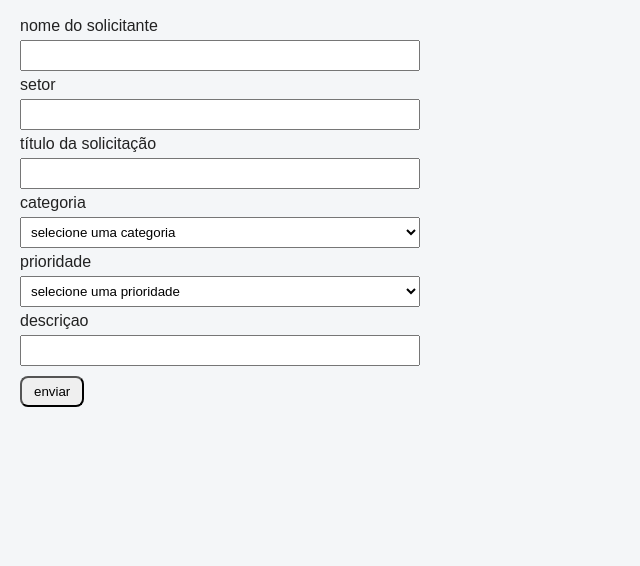
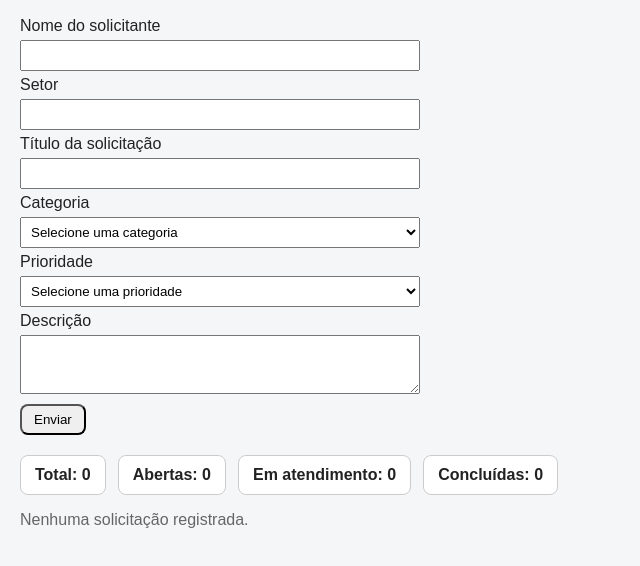
Before and after one commit to gabrielpontes1/web-coding-, a plain HTML site: page atividades vitor/Atividade 18 - Painel de Solicitações Internas/index.html in a window 1280 px wide. Shown: the part 60-626 px from the top of the page, without its empty margins (0-640 px from the left). Drawn offline with Linux system fonts and the light colour scheme.

Commit message:
Refactor index.html for improved form and layout
Updated the HTML structure to include required fields, changed language to Portuguese, and added new options in the select elements. Also added a section for indicators and a textarea for description.

```diff
--- a/atividades vitor/Atividade 18 - Painel de Solicitações Internas/index.html
+++ b/atividades vitor/Atividade 18 - Painel de Solicitações Internas/index.html
@@ -1,5 +1,5 @@
 <!DOCTYPE html>
-<html lang="en">
+<html lang="pt-BR">
 <head>
   <meta charset="UTF-8">
   <meta name="viewport" content="width=device-width, initial-scale=1.0">
@@ -11,39 +11,53 @@
   <header>
     <h1>Painel de Solicitações Internas</h1>
   </header>
+
   <main>
     <form action="" id="formulario">
-      <label for="nome">nome do solicitante</label>
-      <input type="text" id="nome" name="nome">
+      <label for="nome">Nome do solicitante</label>
+      <input type="text" id="nome" name="nome" required>
 
-      <label for="setor">setor</label>
-      <input type="text" id="setor" name="setor">
+      <label for="setor">Setor</label>
+      <input type="text" id="setor" name="setor" required>
 
-      <label for="titulo_solicita">título da solicitação</label>
-      <input type="text" id="titulo_solicita" name="titulo_solicita">
+      <label for="titulo_solicita">Título da solicitação</label>
+      <input type="text" id="titulo_solicita" name="titulo_solicita" required>
 
-      <label for="catergoria">categoria</label>
-      <select id="categoria" name="categoria"  >
-        <option value="" disable selected>selecione uma categoria</option>
-        <option value="suporte_tecnico">Suporte Técnico</option>
-        <option value="equipamento">equipamento</option>
-
+      <label for="categoria">Categoria</label>
+      <select id="categoria" name="categoria" required>
+        <option value="" disabled selected>Selecione uma categoria</option>
+        <option value="Suporte Técnico">Suporte Técnico</option>
+        <option value="Equipamento">Equipamento</option>
+        <option value="Sistema">Sistema</option>
+        <option value="Acesso">Acesso</option>
+        <option value="Outros">Outros</option>
       </select>
 
-      <label for="prioridade">prioridade</label>
-      <select name="prioridade" id="prioridade">
-        <option value="" disabled selected>selecione uma prioridade</option>
-        <option value="baixa">baixa</option>
-        <option value="media">media</option>
-        <option value="alta">alta</option>
+      <label for="prioridade">Prioridade</label>
+      <select id="prioridade" name="prioridade" required>
+        <option value="" disabled selected>Selecione uma prioridade</option>
+        <option value="Baixa">Baixa</option>
+        <option value="Média">Média</option>
+        <option value="Alta">Alta</option>
       </select>
 
-      <label for="descricao">descriçao</label>
-      <input type="text" id="descricao" name="descricao">
+      <label for="descricao">Descrição</label>
+      <textarea id="descricao" name="descricao" rows="3" required></textarea>
 
-      <button type="submit">enviar</button>
+      <button type="submit">Enviar</button>
     </form>
+
+    <section id="indicadores">
+      <div>Total: <span id="total">0</span></div>
+      <div>Abertas: <span id="abertas">0</span></div>
+      <div>Em atendimento: <span id="atendimento">0</span></div>
+      <div>Concluídas: <span id="concluidas">0</span></div>
+    </section>
+
+    <ul id="lista"></ul>
+    <p id="vazio">Nenhuma solicitação registrada.</p>
   </main>
+
   <footer></footer>
   <script src="script.js"></script>
 </body>
```
